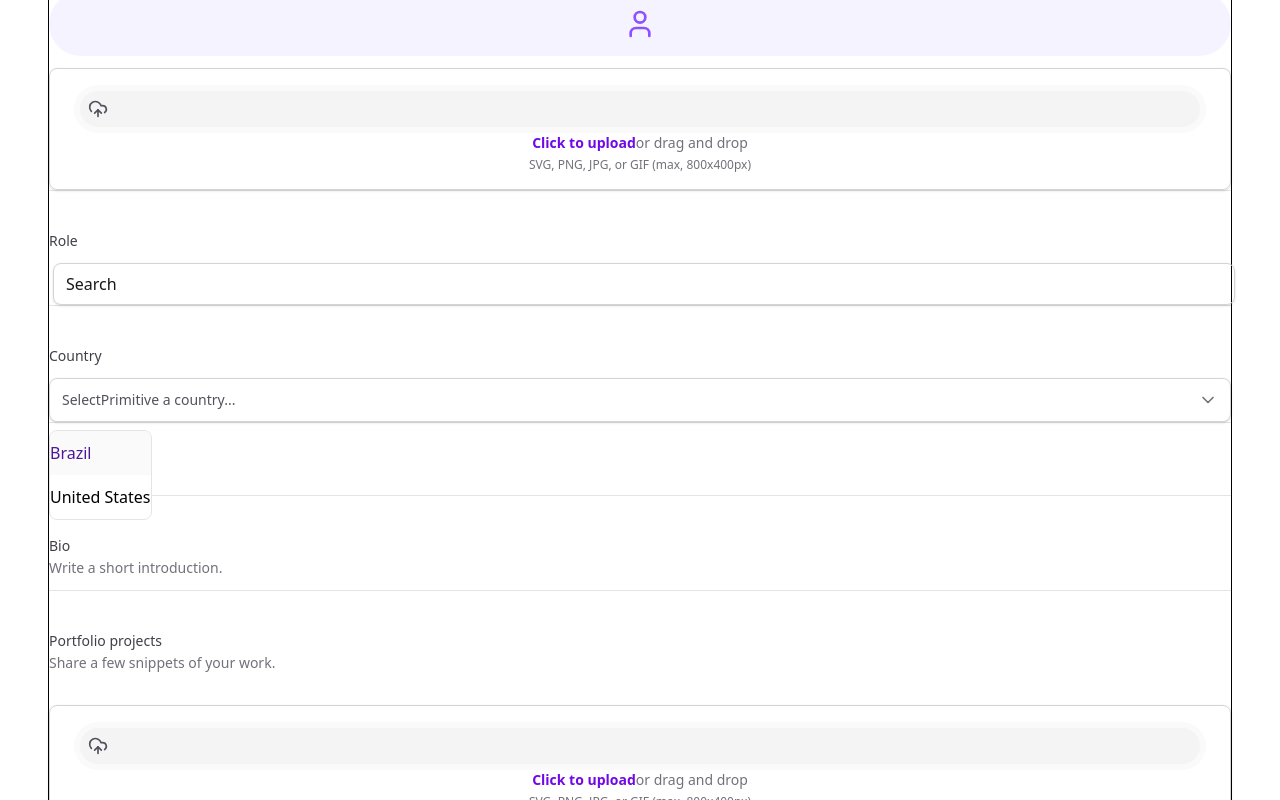
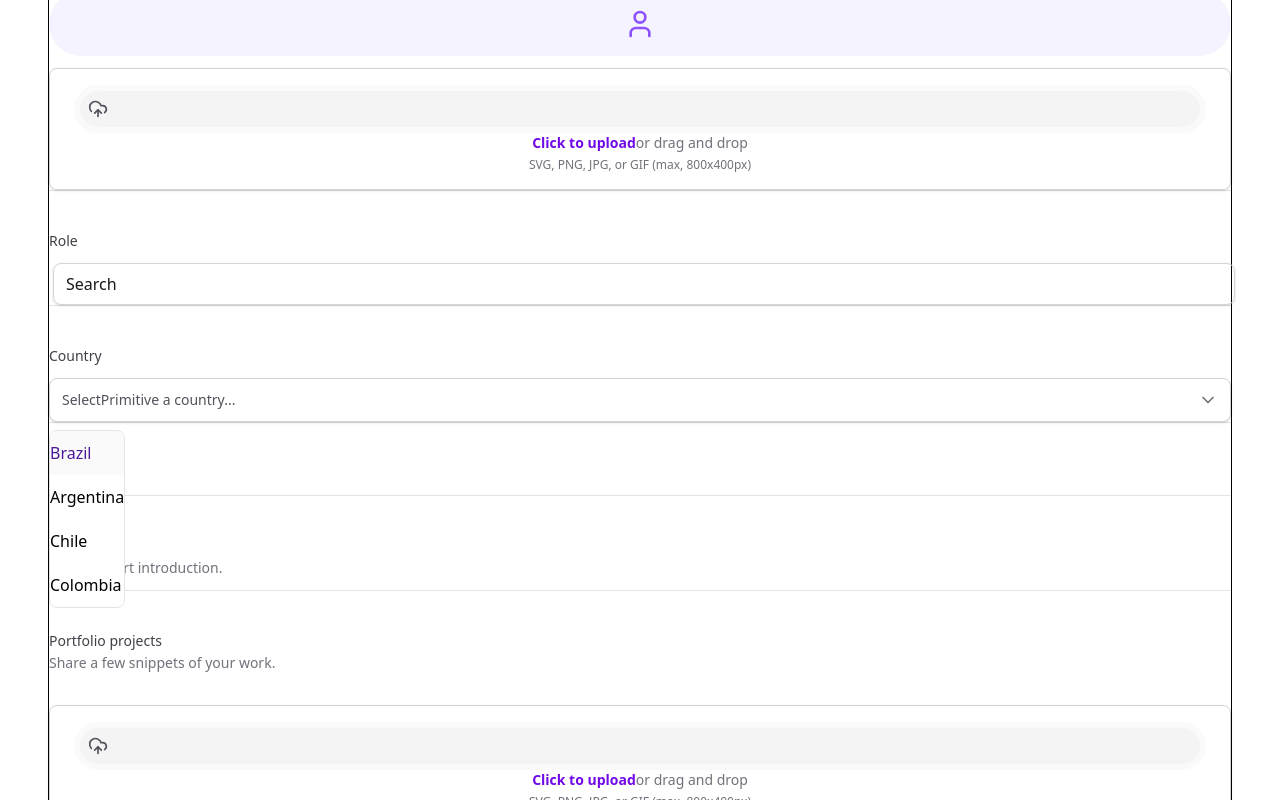
Before and after one commit to igortuag/tailwind-next, a Next.js app: page / in a window 1280 px wide. Both pictures are taken after a click on the button "SelectPrimitive a country...". Shown: the part 1400-2200 px from the top of the page. Built offline with nearby package versions, Linux system fonts and the light colour scheme.

Commit message:
feat: refactor Select component to use SelectItem for country options

```diff
--- a/src/components/Form/Select/SelectItem.tsx
+++ b/src/components/Form/Select/SelectItem.tsx
@@ -1,29 +1,21 @@
 import * as Select from '@radix-ui/react-select';
+import { Check } from 'lucide-react';
 
-export interface SelectItemProps extends Select.SelectItemProps { }
+export interface SelectItemProps extends Select.SelectItemProps {
+  text: string;
+}
 
-export function SelectItem({ children, ...props }: SelectItemProps) {
+export function SelectItem({ text, ...props }: SelectItemProps) {
   return (
     <Select.Item
       className="flex items-center gap-2 py-2.5 outline-none data-[highlighted]:bg-zinc-50 data-[highlighted]:text-violet-900 justify-between"
       {...props}
     >
       <Select.ItemText className="text-sm text-zinc-900">
-        {children}
+        {text}
       </Select.ItemText>
       <Select.ItemIndicator className="text-violet-600">
-        <svg
-          xmlns="http://www.w3.org/2000/svg"
-          className="h-4 w-4 text-violet-500"
-          viewBox="0 0 20 20"
-          fill="currentColor"
-        >
-          <path
-            fillRule="evenodd"
-            d="M16.707 5.293a1 1 0 010 1.414l-8 8a1 1 0 01-1.414 0l-4-4a1 1 0 011.414-1.414L8 12.586l7.293-7.293a1 1 0 011.414 0z"
-            clipRule="evenodd"
-          />
-        </svg>
+        <Check className="h-4 w-4 text-violet-500" />
       </Select.ItemIndicator>
     </Select.Item>
   );
--- a/src/components/Form/Select/index.tsx
+++ b/src/components/Form/Select/index.tsx
@@ -1,6 +1,7 @@
 "use client";
 import * as SelectPrimitive from "@radix-ui/react-select";
 import { Check, ChevronDown } from "lucide-react";
+import { SelectItem } from "./SelectItem";
 
 export default function Select() {
   return (
@@ -22,28 +23,10 @@ export default function Select() {
           className="z-10 rounded-lg border border-zinc-200 bg-white w-[--radix-select-trigger-width] overflow-hidden"
         >
           <SelectPrimitive.Viewport>
-            <SelectPrimitive.Item
-              value="br"
-              className="flex items-center gap-2 py-2.5 outline-none data-[highlighted]:bg-zinc-50 data-[highlighted]:text-violet-900 justify-between"
-            >
-              <SelectPrimitive.ItemText className="text-sm text-zinc-900">
-                Brazil
-              </SelectPrimitive.ItemText>
-              <SelectPrimitive.ItemIndicator className="text-violet-600">
-                <Check className="h-4 w-4 text-violet-500" />
-              </SelectPrimitive.ItemIndicator>
-            </SelectPrimitive.Item>
-            <SelectPrimitive.Item
-              value="us"
-              className="flex items-center gap-2 py-2.5 outline-none data-[highlighted]:bg-zinc-50 data-[highlighted]:text-violet-900 justify-between"
-            >
-              <SelectPrimitive.ItemText className="text-sm text-zinc-900">
-                United States
-              </SelectPrimitive.ItemText>
-              <SelectPrimitive.ItemIndicator className="text-violet-600">
-                <Check className="h-4 w-4 text-violet-500" />
-              </SelectPrimitive.ItemIndicator>
-            </SelectPrimitive.Item>
+            <SelectItem text="Brazil" value="br" />
+            <SelectItem text="Argentina" value="ar" />
+            <SelectItem text="Chile" value="cl" />
+            <SelectItem text="Colombia" value="co" />
           </SelectPrimitive.Viewport>
         </SelectPrimitive.Content>
       </SelectPrimitive.Portal>
```
